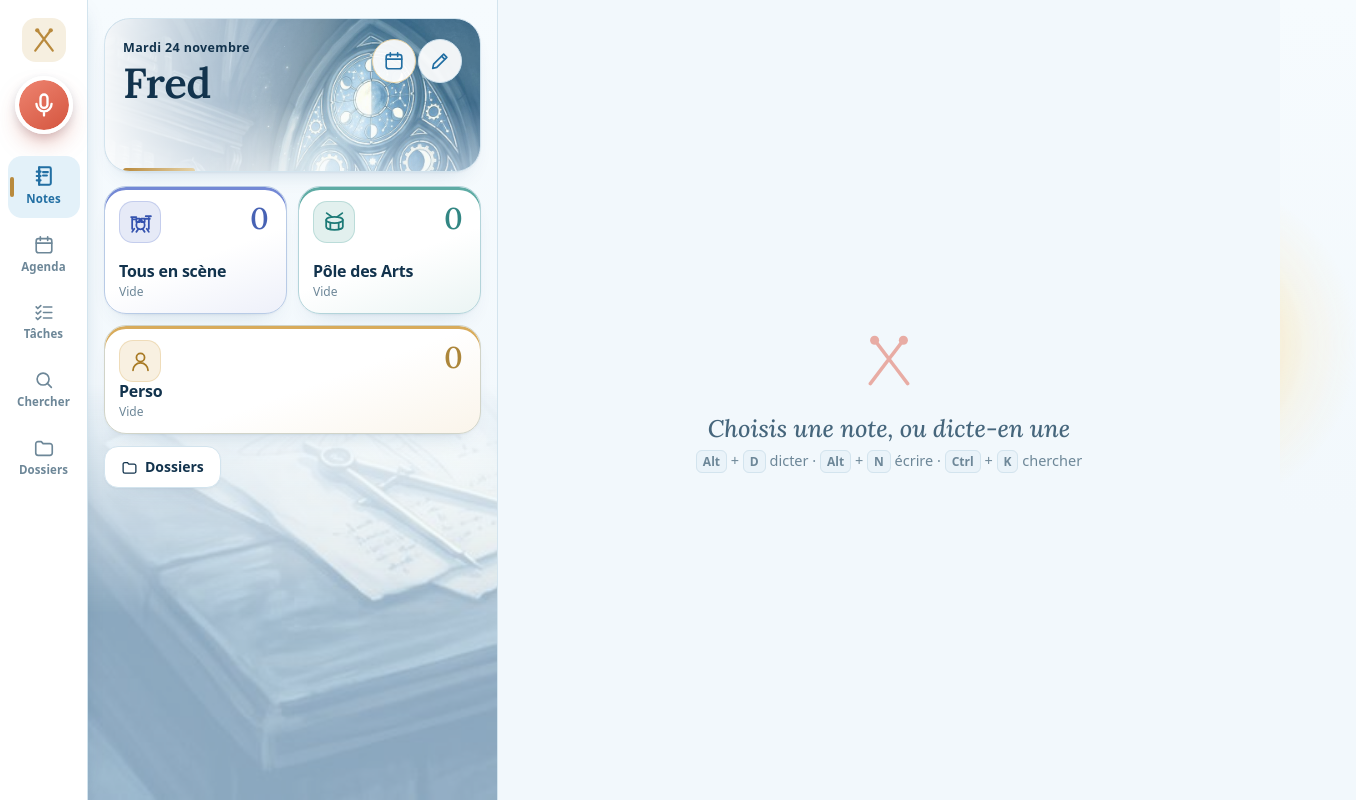
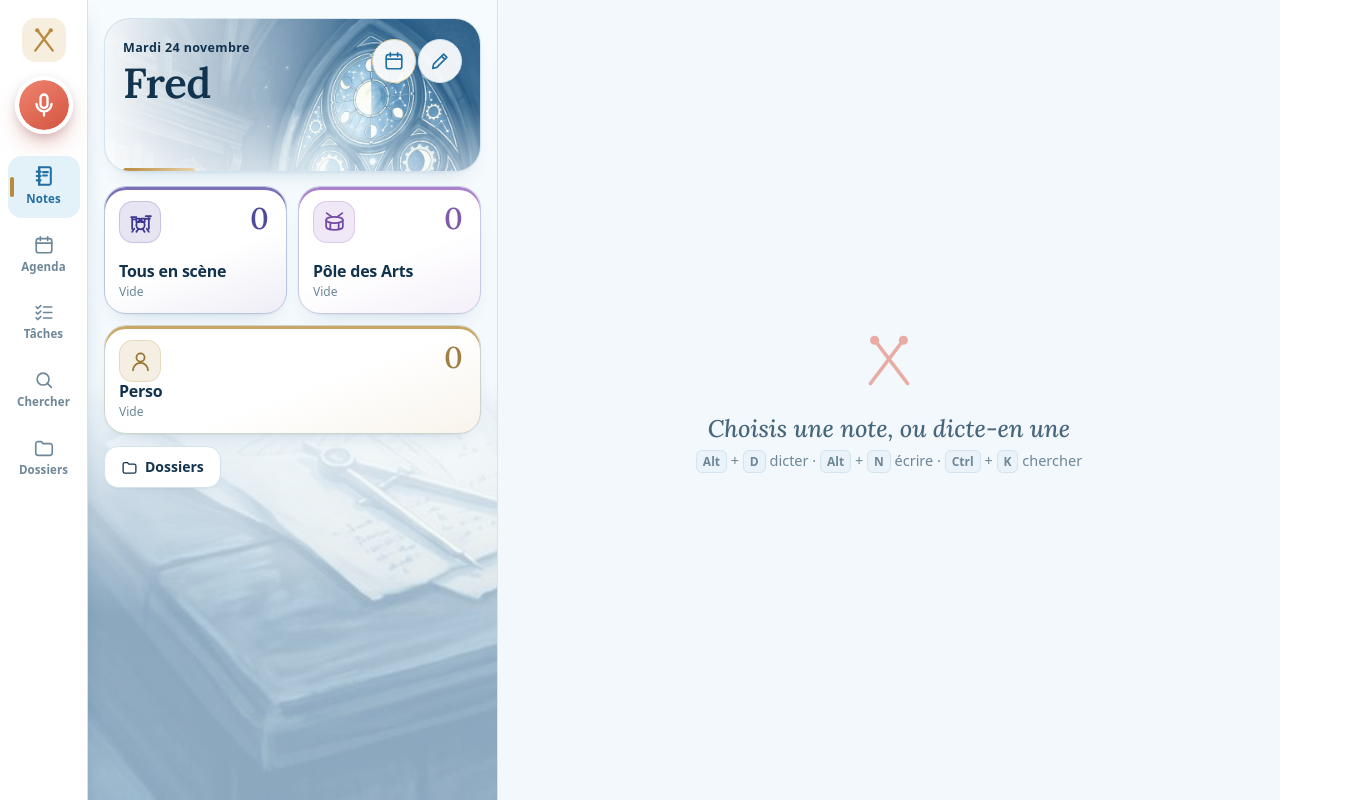
Before and after one commit to fredhermelin-web/Doc-Fred, a plain HTML site: page index.html in a window 1280 px wide. Shown: the whole page, 1356 px wide, since content can reach past the window. Drawn offline with Linux system fonts and the light colour scheme.

Commit message:
Carnet 1.6.1 : suppression de la lumière de fond, nouvelles teintes mystiques
Co-Authored-By: Claude Sonnet 5.5 <noreply@anthropic.com>
Claude-Session: https://claude.ai/code/session_01Jgjvue63h7v5evw26WR2er

```diff
--- a/app.js
+++ b/app.js
@@ -150,7 +150,9 @@ function spokenToText(t) {
 const DEFAULT_SETTINGS = { theme: 'auto', filter: 'all', taskFilter: 'all', lastFolder: 'f-tes', lastBackup: 0, installHidden: false,
   gClientId: '', syncOn: false, syncLast: 0 };
 // palette sans rose : bleu nuit de scène, vert-bleu, ocre, rouge brique, vert, ardoise, orange, brun
-const PALETTE = ['#3D5AC4', '#1F8A80', '#C98A1B', '#C8452C', '#4C9A3A', '#4A6378', '#E07A1F', '#7A6A5A'];
+// 1.6.1 : teintes « cabinet de curiosités » (indigo, améthyste, or ancien, saphir…), plus de vert
+const PALETTE = ['#46399E', '#8A4FB8', '#B5832A', '#C8452C', '#2E5FA3', '#4A6378', '#E07A1F', '#7A6A5A'];
+const OLD_DEFAULTS = { 'f-tes': ['#3D5AC4', '#46399E'], 'f-pda': ['#1F8A80', '#8A4FB8'], 'f-perso': ['#C98A1B', '#B5832A'] };
 const OLD_PINK = '#C2417B';
 // icônes de dossiers (dessins au trait, plus d'emojis)
 const ICONS = ['drumkit', 'drum', 'sticks', 'music', 'grad', 'notes', 'user', 'users', 'spark', 'shapes', 'work', 'bolt', 'home', 'cal', 'mic', 'folder'];
@@ -177,9 +179,9 @@ function seed() {
   return {
     v: 1,
     folders: [
-      { id: 'f-tes', name: 'Tous en scène', color: '#3D5AC4', icon: 'drumkit', order: 0, updated: now },
-      { id: 'f-pda', name: 'Pôle des Arts', color: '#1F8A80', icon: 'drum', order: 1, updated: now },
-      { id: 'f-perso', name: 'Perso', color: '#C98A1B', icon: 'user', order: 2, updated: now },
+      { id: 'f-tes', name: 'Tous en scène', color: '#46399E', icon: 'drumkit', order: 0, updated: now },
+      { id: 'f-pda', name: 'Pôle des Arts', color: '#8A4FB8', icon: 'drum', order: 1, updated: now },
+      { id: 'f-perso', name: 'Perso', color: '#B5832A', icon: 'user', order: 2, updated: now },
     ],
     tombs: {},
     // Aucun exemple imposé au premier démarrage ; les données déjà enregistrées restent intactes.
@@ -196,8 +198,12 @@ function fix(d) {
   d.tombs = d.tombs && typeof d.tombs === 'object' ? d.tombs : {};   // traces des suppressions (pour la synchro)
   for (const f of d.folders) {
     if (f.color === OLD_PINK) { f.color = PALETTE[0]; f.updated = Date.now(); }
+    // v1.6.1 : les trois dossiers d'origine passent aux nouvelles teintes (une seule fois, seulement s'ils avaient encore l'ancienne)
+    const od = OLD_DEFAULTS[f.id];
+    if (!d.settings.v161 && od && String(f.color).toLowerCase() === od[0].toLowerCase()) { f.color = od[1]; f.updated = Date.now(); }
     if (!f.icon) f.icon = { 'f-tes': 'spark', 'f-pda': 'shapes', 'f-perso': 'user' }[f.id] || EMO2IC[f.emoji] || 'folder';
   }
+  d.settings.v161 = true;
   if (!d.settings.v3) { d.settings.v3 = true; if (d.settings.theme === 'auto') d.settings.theme = 'light'; }   // v1.3 : clair par défaut
   const now = Date.now(), lim = now - 30 * 864e5;            // corbeille : 30 jours
   d.notes = d.notes.filter(n => { if (n.deleted && n.deleted <= lim) { d.tombs[n.id] = now; return false; } return true; });
--- a/fraicheur.css
+++ b/fraicheur.css
@@ -277,31 +277,5 @@ mark { background: #fbeec6; }
   opacity: 1;
 }
 
-/* La bougie du cabinet : un halo jaune doux qui vacille à peine, en bas à droite. */
-#list[data-view="notes"]::after {
-  content: ""; position: fixed; z-index: -1; pointer-events: none;
-  right: -70px; bottom: calc(min(52vh, 430px) - 120px); width: 320px; height: 320px;
-  background: radial-gradient(circle at 50% 50%, rgba(255, 207, 100, .80) 0, rgba(255, 214, 125, .42) 28%, rgba(255, 226, 160, .16) 52%, transparent 72%);
-  animation: bougie 5.5s ease-in-out infinite alternate;
-}
-@keyframes bougie {
-  0%   { opacity: .72; transform: scale(.96); }
-  35%  { opacity: 1;   transform: scale(1.03); }
-  60%  { opacity: .82; transform: scale(.99); }
-  100% { opacity: .95; transform: scale(1.04); }
-}
-@media (min-width: 900px) { #list[data-view="notes"]::after { position: absolute; } }
-
-/* Un rayon de soleil doré qui traverse le vitrail de l'en-tête. */
-#list[data-view="notes"] .vh::before {
-  content: ""; position: absolute; z-index: -1; pointer-events: none; inset: -30% -10%;
-  background:
-    linear-gradient(112deg, transparent 38%, rgba(255, 214, 128, .30) 50%, rgba(255, 232, 170, .12) 58%, transparent 68%),
-    radial-gradient(260px 160px at 86% 34%, rgba(255, 220, 140, .42), transparent 70%);
-  mix-blend-mode: soft-light;
-}
-:root[data-theme="dark"] #list[data-view="notes"]::after { opacity: .5; animation: none; }
-@media (prefers-reduced-motion: reduce) {
-  #list[data-view="notes"]::after { animation: none; }
-  .pad.on::after { animation: none; }
-}
+:root[data-theme="dark"] #list[data-view="notes"]::before { opacity: .22; }
+@media (prefers-reduced-motion: reduce) { .pad.on::after { animation: none; } }
```
